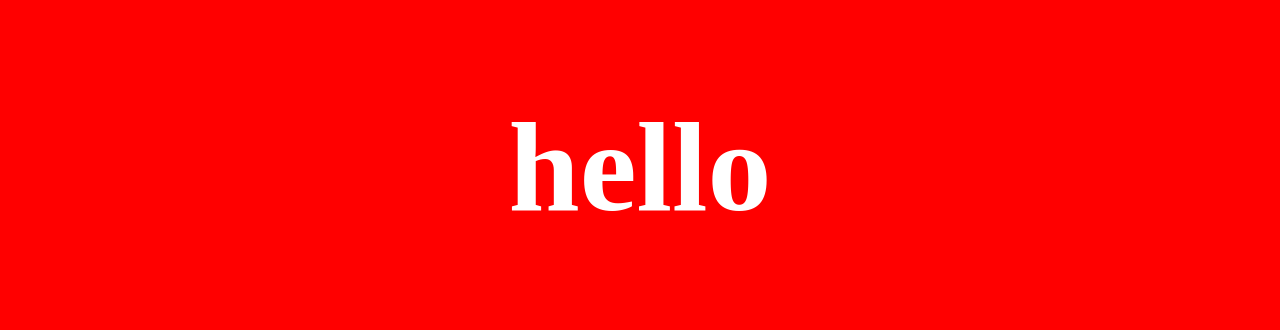
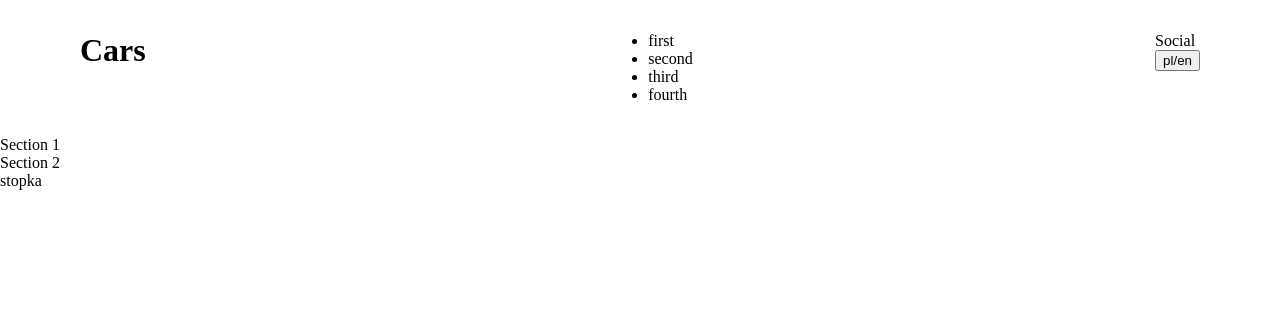
Before and after one commit to KamilNurkiewicz/Cars, a website built with webpack: page src/index.html in a window 1280 px wide. Built offline with nearby package versions, Linux system fonts and the light colour scheme.

Commit message:
Add wireframe of header,navbar and tags of section

```diff
--- a/src/index.html
+++ b/src/index.html
@@ -3,11 +3,27 @@
   <head>
     <meta charset="UTF-8" />
     <meta name="viewport" content="width=device-width, initial-scale=1.0" />
-    <title>Document</title>
+
+    <title>Cars page</title>
   </head>
   <body>
-    <div>
-      <h1>hello</h1>
-    </div>
+    <header class="header">
+      <h1 class="header__logo">Cars</h1>
+      <nav class="header__nav">
+        <ul>
+          <li>first</li>
+          <li>second</li>
+          <li>third</li>
+          <li>fourth</li>
+        </ul>
+      </nav>
+      <div class="header__div">
+        <div class="header__social">Social</div>
+        <button class="header__btn">pl/en</button>
+      </div>
+    </header>
+    <section>Section 1</section>
+    <section>Section 2</section>
+    <footer>stopka</footer>
   </body>
 </html>
--- a/src/scss/main.scss
+++ b/src/scss/main.scss
@@ -1,17 +1,16 @@
-$colorMain: white;
-
-body {
-    background: red;
-    color: $colorMain;
-    display: flex;
-    justify-content: center;
-    align-items: center;
-    font-size: 4rem;
+*,
+*::before,
+*::after {
+  box-sizing: border-box;
+  margin: 0 0;
 }
 
-//testujemy prefixy
-@keyframes test {
-    100% {
-        margin: 10px;
-    }
+.header{
+    display: flex;
+    justify-content: space-between;
+    margin: 2rem 5rem;
 }
+
+.header__nav{
+    list-style: none;
+}
```
